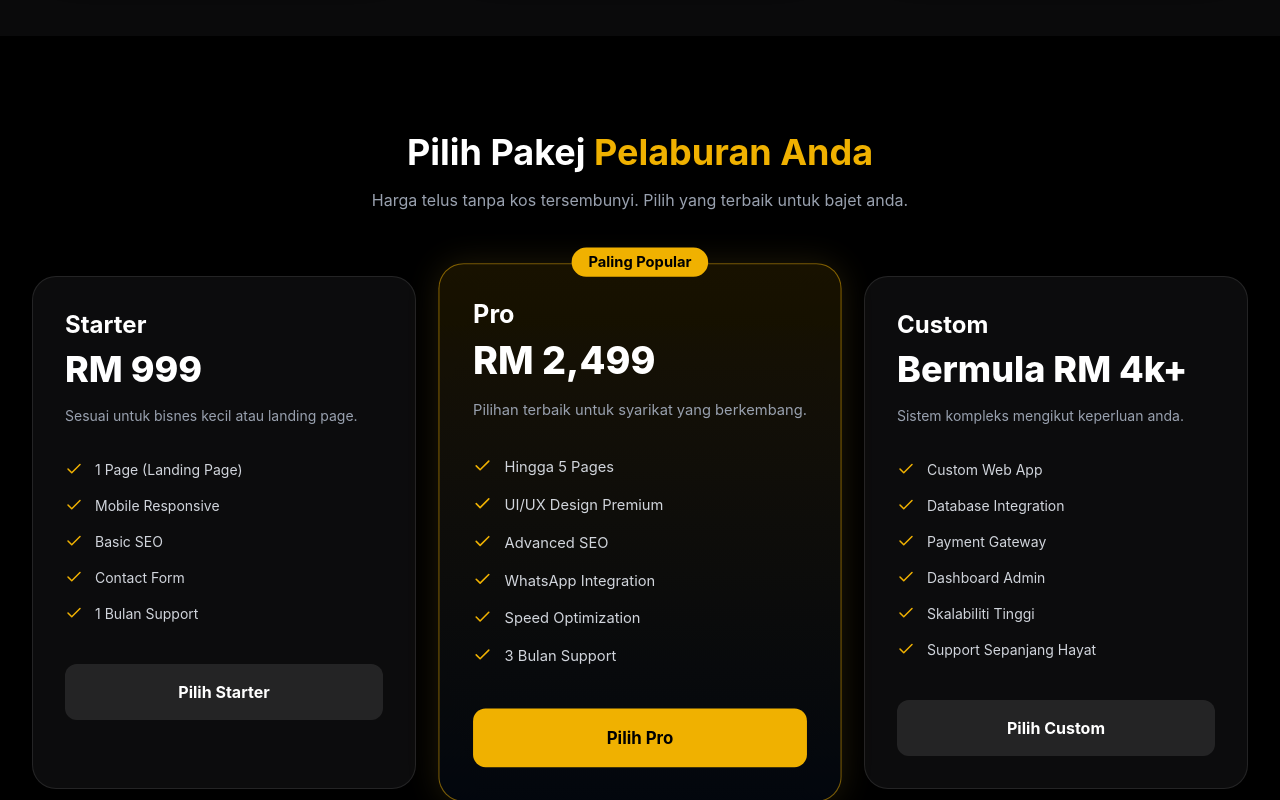
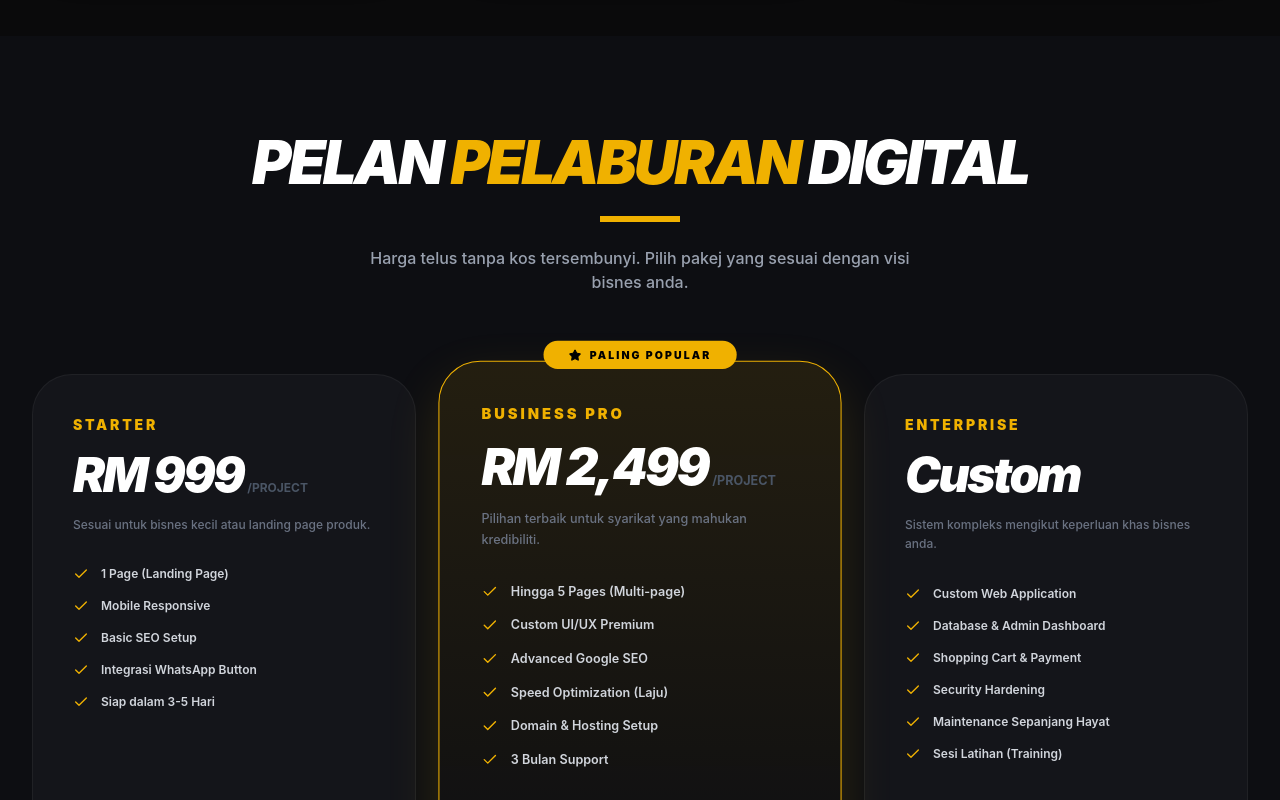
Before and after one commit to azrisafwan95/Azri-safwan-web-studio, a React (Vite) app: page / in a window 1280 px wide. Shown: the part 1760-2560 px from the top of the page. Built offline with nearby package versions, Linux system fonts and the light colour scheme.

Commit message:
Update pricing component with new package details

```diff
--- a/src/components/Pricing.tsx
+++ b/src/components/Pricing.tsx
@@ -1,107 +1,117 @@
 import { motion } from 'framer-motion';
-import { Check } from 'lucide-react';
+import { Check, Star } from 'lucide-react';
 
 const packages = [
   {
     name: 'Starter',
     price: 'RM 999',
-    description: 'Sesuai untuk bisnes kecil atau landing page.',
+    description: 'Sesuai untuk bisnes kecil atau landing page produk.',
     features: [
       '1 Page (Landing Page)',
       'Mobile Responsive',
-      'Basic SEO',
-      'Contact Form',
-      '1 Bulan Support'
+      'Basic SEO Setup',
+      'Integrasi WhatsApp Button',
+      'Siap dalam 3-5 Hari'
     ],
     highlight: false
   },
   {
-    name: 'Pro',
+    name: 'Business Pro',
     price: 'RM 2,499',
-    description: 'Pilihan terbaik untuk syarikat yang berkembang.',
+    description: 'Pilihan terbaik untuk syarikat yang mahukan kredibiliti.',
     features: [
-      'Hingga 5 Pages',
-      'UI/UX Design Premium',
-      'Advanced SEO',
-      'WhatsApp Integration',
-      'Speed Optimization',
+      'Hingga 5 Pages (Multi-page)',
+      'Custom UI/UX Premium',
+      'Advanced Google SEO',
+      'Speed Optimization (Laju)',
+      'Domain & Hosting Setup',
       '3 Bulan Support'
     ],
     highlight: true
   },
   {
-    name: 'Custom',
-    price: 'Bermula RM 4k+',
-    description: 'Sistem kompleks mengikut keperluan anda.',
+    name: 'Enterprise',
+    price: 'Custom',
+    description: 'Sistem kompleks mengikut keperluan khas bisnes anda.',
     features: [
-      'Custom Web App',
-      'Database Integration',
-      'Payment Gateway',
-      'Dashboard Admin',
-      'Skalabiliti Tinggi',
-      'Support Sepanjang Hayat'
+      'Custom Web Application',
+      'Database & Admin Dashboard',
+      'Shopping Cart & Payment',
+      'Security Hardening',
+      'Maintenance Sepanjang Hayat',
+      'Sesi Latihan (Training)'
     ],
     highlight: false
   }
 ];
 
 const Pricing = () => {
+  const phone = "601121281024";
+
   return (
-    <section id="pricing" className="py-24 bg-black">
+    <section id="pricing" className="py-24 bg-[#0d0e12]">
       <div className="max-w-7xl mx-auto px-4 sm:px-6 lg:px-8">
-        <div className="text-center mb-16">
+        <div className="text-center mb-20">
           <motion.h2
             initial={{ opacity: 0, y: 20 }}
             whileInView={{ opacity: 1, y: 0 }}
             viewport={{ once: true }}
-            className="text-4xl font-bold text-white mb-4"
+            className="text-4xl md:text-6xl font-black text-white mb-6 uppercase italic tracking-tighter"
           >
-            Pilih Pakej <span className="text-yellow-500">Pelaburan Anda</span>
+            Pelan <span className="text-yellow-500">Pelaburan</span> Digital
           </motion.h2>
-          <p className="text-gray-400">Harga telus tanpa kos tersembunyi. Pilih yang terbaik untuk bajet anda.</p>
+          <div className="w-20 h-1.5 bg-yellow-500 mx-auto mb-6"></div>
+          <p className="text-gray-400 max-w-xl mx-auto font-medium">
+            Harga telus tanpa kos tersembunyi. Pilih pakej yang sesuai dengan visi bisnes anda.
+          </p>
         </div>
 
-        <div className="grid md:grid-cols-3 gap-8">
+        <div className="grid md:grid-cols-3 gap-8 items-stretch">
           {packages.map((pkg, index) => (
             <motion.div
               key={index}
-              initial={{ opacity: 0, y: 20 }}
+              initial={{ opacity: 0, y: 30 }}
               whileInView={{ opacity: 1, y: 0 }}
               viewport={{ once: true }}
               transition={{ delay: index * 0.1 }}
-              className={`relative p-8 rounded-3xl border transition-all duration-500 ${
+              className={`relative p-10 rounded-[2.5rem] border transition-all duration-500 flex flex-col ${
                 pkg.highlight
-                  ? 'bg-linear-to-b from-yellow-500/10 to-blue-500/5 border-yellow-500/50 scale-105 z-10 shadow-[0_0_30px_rgba(212,175,55,0.15)]'
-                  : 'bg-zinc-900/50 border-white/10 hover:border-white/20'
+                  ? 'bg-gradient-to-b from-yellow-500/10 to-transparent border-yellow-500 scale-105 z-10 shadow-[0_20px_50px_rgba(234,179,8,0.15)]'
+                  : 'bg-[#14151a] border-white/5 hover:border-white/20'
               }`}
             >
               {pkg.highlight && (
-                <div className="absolute -top-4 left-1/2 -translate-x-1/2 bg-yellow-500 text-black px-4 py-1 rounded-full text-sm font-bold">
-                  Paling Popular
+                <div className="absolute -top-5 left-1/2 -translate-x-1/2 bg-yellow-500 text-black px-6 py-1.5 rounded-full text-[10px] font-black uppercase tracking-[0.2em] flex items-center gap-2">
+                  <Star size={12} fill="currentColor" /> Paling Popular
                 </div>
               )}
 
-              <h3 className="text-2xl font-bold text-white mb-2">{pkg.name}</h3>
-              <div className="flex items-baseline gap-1 mb-4">
-                <span className="text-4xl font-extrabold text-white">{pkg.price}</span>
+              <div className="mb-8">
+                <h3 className="text-sm font-black text-yellow-500 uppercase tracking-[0.2em] mb-4">{pkg.name}</h3>
+                <div className="flex items-baseline gap-1">
+                  <span className="text-5xl font-black text-white tracking-tighter italic">{pkg.price}</span>
+                  {pkg.price !== 'Custom' && <span className="text-gray-600 text-xs font-bold uppercase">/Project</span>}
+                </div>
+                <p className="text-gray-500 text-xs mt-4 font-medium leading-relaxed">{pkg.description}</p>
               </div>
-              <p className="text-gray-400 text-sm mb-8 leading-relaxed">{pkg.description}</p>
 
-              <ul className="space-y-4 mb-10">
+              <ul className="space-y-4 mb-12 flex-grow">
                 {pkg.features.map((feature) => (
-                  <li key={feature} className="flex items-start gap-3 text-gray-300 text-sm">
-                    <Check size={18} className="text-yellow-500 shrink-0" />
+                  <li key={feature} className="flex items-start gap-3 text-gray-300 text-xs font-semibold">
+                    <Check size={16} className="text-yellow-500 shrink-0" />
                     {feature}
                   </li>
                 ))}
               </ul>
 
               <a
-                href={`https://wa.me/60123456789?text=Saya berminat dengan pakej ${pkg.name}`}
-                className={`block text-center py-4 rounded-xl font-bold transition-all ${
+                href={`https://wa.me/${phone}?text=Salam Azri, saya berminat dengan pakej ${pkg.name} Studio anda.`}
+                target="_blank"
+                rel="noopener noreferrer"
+                className={`block text-center py-5 rounded-2xl font-black text-xs uppercase tracking-widest transition-all ${
                   pkg.highlight
-                    ? 'bg-yellow-500 hover:bg-yellow-600 text-black'
-                    : 'bg-white/10 hover:bg-white/20 text-white'
+                    ? 'bg-yellow-500 hover:bg-yellow-600 text-black shadow-lg shadow-yellow-500/20'
+                    : 'bg-white/5 hover:bg-white/10 text-white border border-white/10'
                 }`}
               >
                 Pilih {pkg.name}
@@ -109,6 +119,12 @@ const Pricing = () => {
             </motion.div>
           ))}
         </div>
+
+        <div className="mt-16 text-center">
+            <p className="text-gray-500 text-[10px] uppercase font-bold tracking-[0.2em]">
+                * Harga tidak termasuk kos Domain & Hosting tahunan (untuk pakej Starter)
+            </p>
+        </div>
       </div>
     </section>
   );
```
